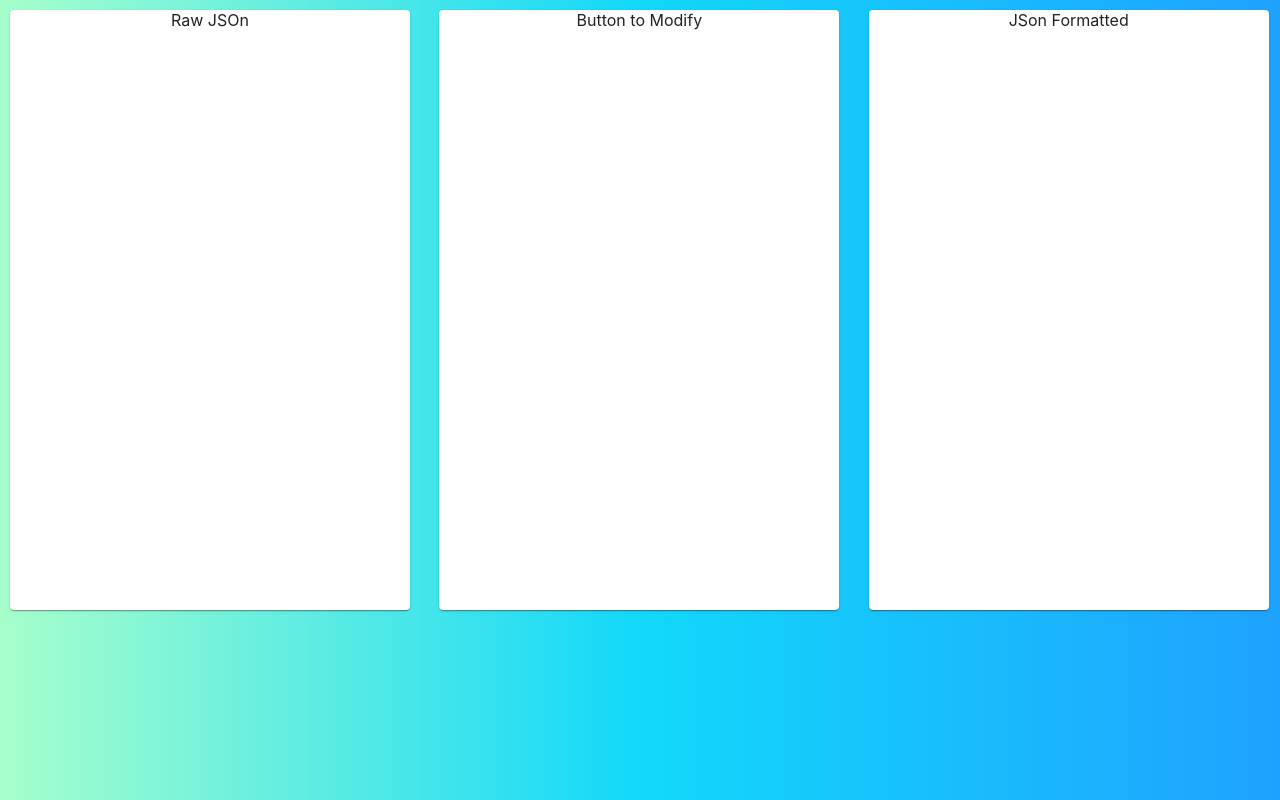
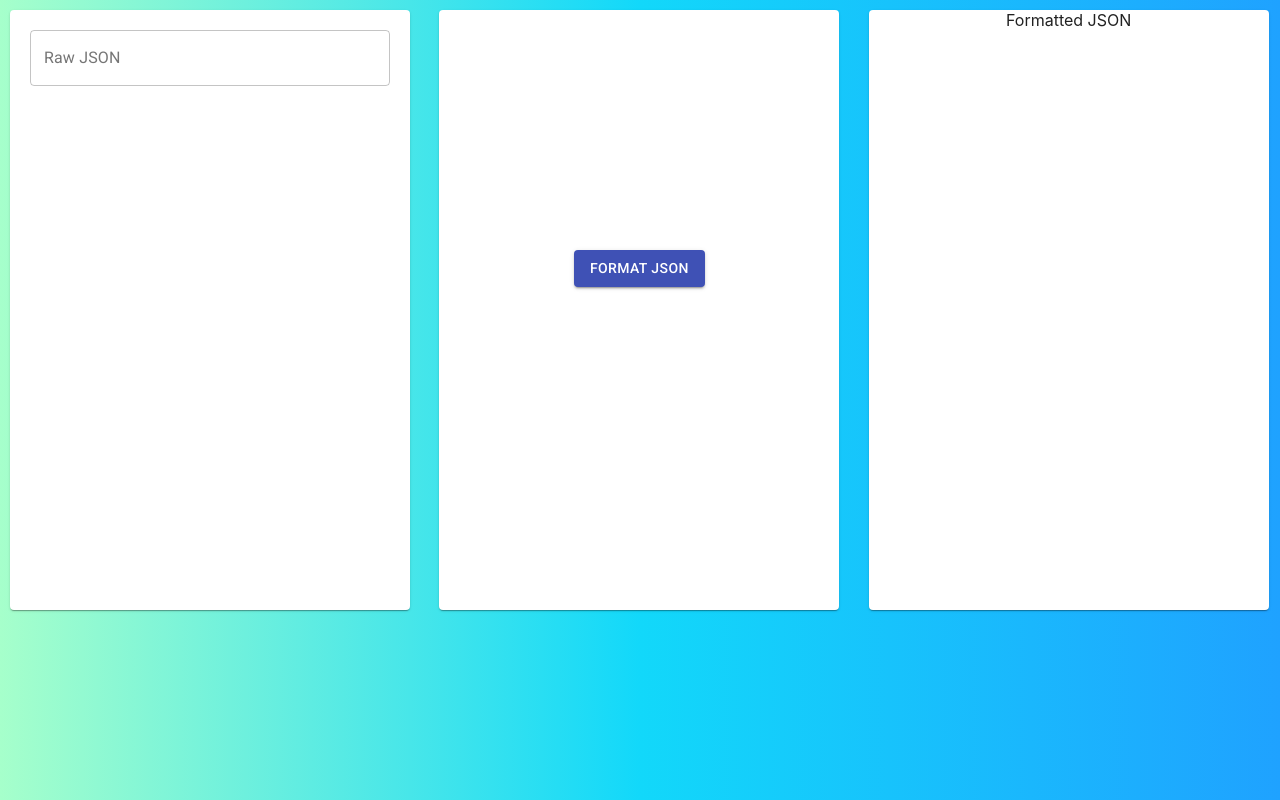
Before and after one commit to shahiddhariwala/json-formatter, a React (Create React App) app in the folder json_formatter/: page / in a window 1280 px wide. Built offline with nearby package versions, Linux system fonts and the light colour scheme.

Commit message:
UI for Input Button View Developed

```diff
--- a/json_formatter/public/index.html
+++ b/json_formatter/public/index.html
@@ -25,7 +25,7 @@
       work correctly both with client-side routing and a non-root public URL.
       Learn how to configure a non-root public URL by running `npm run build`.
     -->
-    <title>React App</title>
+    <title>JSON Formatter</title>
   </head>
   <body>
     <noscript>You need to enable JavaScript to run this app.</noscript>
--- a/json_formatter/src/container/View.js
+++ b/json_formatter/src/container/View.js
@@ -2,6 +2,9 @@ import React, { Component } from 'react';
 import Paper from '@material-ui/core/Paper';
 import Grid from '@material-ui/core/Grid';
 import styles from "./View.module.css";
+import TextField from '@material-ui/core/TextField';
+import TextareaAutosize from '@material-ui/core/TextareaAutosize';
+import { Button } from '@material-ui/core';
 
 class View extends Component {
     render() {
@@ -11,13 +14,21 @@ class View extends Component {
                     justify="space-around"
                     alignItems="stretch">
                     <Grid item xs={4} spacing={1} className={styles.GridRoot1}>
-                        <Paper className={styles.PaperStyle}>Raw JSOn</Paper>
+                        <Paper className={styles.PaperStyle}><br />
+                            <TextField className={styles.InputStyle} id="outlined-basic" label="Raw JSON" variant="outlined" multiline="true" />
+                            {/* <TextareaAutosize aria-label="minimum height" className={styles.InputStyle} rowsMin={35} placeholder="Minimum 3 rows" /> */}
+
+                        </Paper>
                     </Grid>
                     <Grid item xs={4} spacing={1} className={styles.GridRoot2}>
-                        <Paper className={styles.PaperStyle}> Button to Modify</Paper>
+                        <Paper className={styles.PaperStyle} style={{ textAlign: "center", justifyContent: "center" }}>
+                            <Button variant="contained" color="primary" style={{ textAlign: "center", justifyContent: "center" , marginTop:"60%"}}>
+                                Format JSON
+                            </Button>
+                        </Paper>
                     </Grid>
                     <Grid item xs={4} spacing={1} className={styles.GridRoot3}>
-                        <Paper className={styles.PaperStyle}>JSon Formatted</Paper>
+                        <Paper className={styles.PaperStyle}>Formatted JSON</Paper>
                     </Grid>
                 </Grid>
             </>
--- a/json_formatter/src/container/View.module.css
+++ b/json_formatter/src/container/View.module.css
@@ -27,3 +27,9 @@
     width: 40%;
     height: 50%;
 }
+.InputStyle
+{
+    width: 90%;
+    height: 100%;
+    margin: 2%;
+}
```
